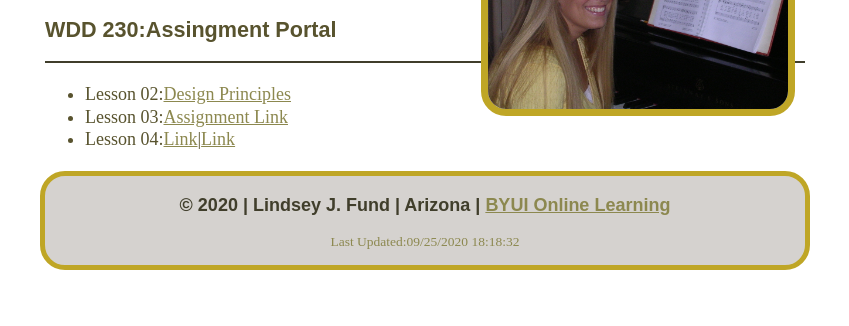
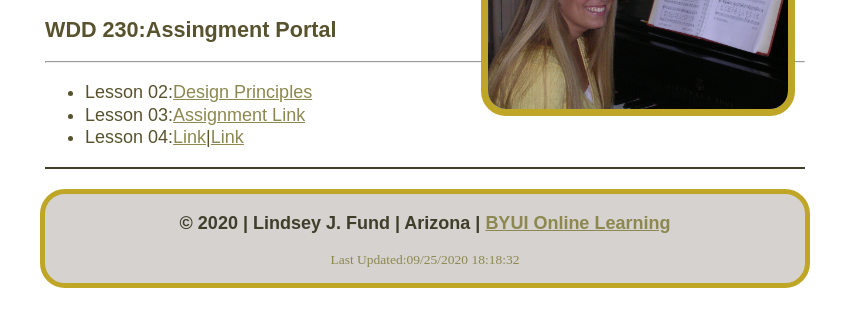
Before and after one commit to lindsfund/lindsfund.WDD230, a plain HTML site: page index.html in a window 1280 px wide. Shown: the part 166-492 px from the top of the page, without its empty margins (215-1064 px from the left). Drawn offline with Linux system fonts and the light colour scheme.

Commit message:
Edit index ul

```diff
--- a/index.html
+++ b/index.html
@@ -21,15 +21,14 @@
     <main>
 
         <h2>WDD 230:Assingment Portal</h2>
-
-    </main>
-    <nav>
+        <hr>
         <ul>
             <li>Lesson 02:<a href="lesson2/design-principles.html">Design Principles</a></li>
             <li>Lesson 03:<a href="#">Assignment Link</a></li>
             <li>Lesson 04:<a href="#">Link</a>|<a href="#">Link</a></li>
         </ul>
-    </nav>
+    </main>
+
     <footer>
         <h3>
             &copy; <span id="CurrentDate"></span> | Lindsey J. Fund | Arizona | <a href="https://www.byui.edu/online">BYUI Online Learning</a>
```
